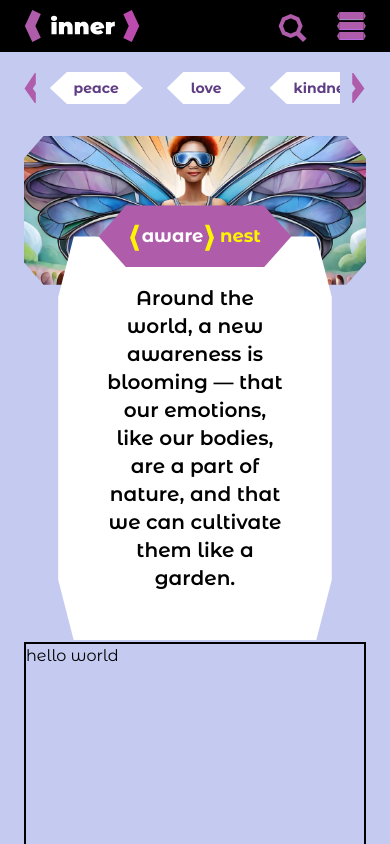
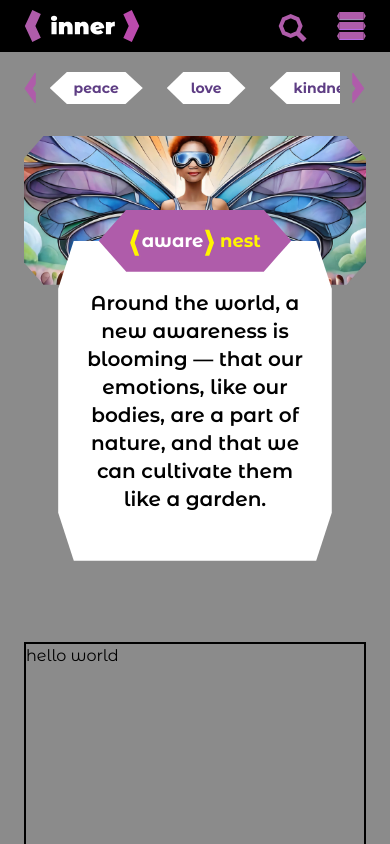
Before and after one commit to Etherwise/inner-garden-frontend, a Next.js app: page /gardens in a window 390 px wide. Shown: the top 844 px of the page. Built offline with nearby package versions, Linux system fonts and the light colour scheme.

Commit message:
Add bg clr

```diff
--- a/app/(pages)/gardens/_components/screen1.jsx
+++ b/app/(pages)/gardens/_components/screen1.jsx
@@ -10,14 +10,22 @@ export default function Screen1() {
   const [angle, setAngle] = useState(0);
 
   useEffect(() => {
+    document.querySelector("body").style.background = "#8B8B8B";
+
     setAngle(Math.floor(window.innerHeight)/(150-(window.innerHeight/window.innerWidth)));
+
+    return () => {
+      document.querySelector("body").style.background = "#C4CAF0";
+    }
   }, []);
 
   return (
     <>
       <Banner className="mt-6 aspect-[2.3/1] md:aspect-[2.9/1] w-full" shape="rect" angle={angle} innerangle={15}>
         <TextCard angle={angle} innerangle={15} align={{do: true, value: 100}}
-        className="absolute left-[calc(50%-40%)] md:left-[calc(50%-35%)] lg:left-[calc(50%-30%)] w-[80%] md:w-[70%] lg:w-[60%] text-xl smd:text-2xl lg:text-3xl text-center">
+        className="absolute left-[calc(50%-40%)] md:left-[calc(50%-35%)] lg:left-[calc(50%-30%)]
+        w-[80%] md:w-[70%] lg:w-[60%] text-xl smd:text-2xl lg:text-3xl text-center
+        xl:px-12 lg:px-10 md:px-8 px-6">
           <LabelComponent className="absolute left-1/2 translate-x-[-50%] w-max z-10" text={["aware", "nest"]} align={"top"}/>
 
           Around the world, a new awareness is blooming — that our emotions, like our bodies, are a part of nature, and that we can cultivate them like a garden.
```
